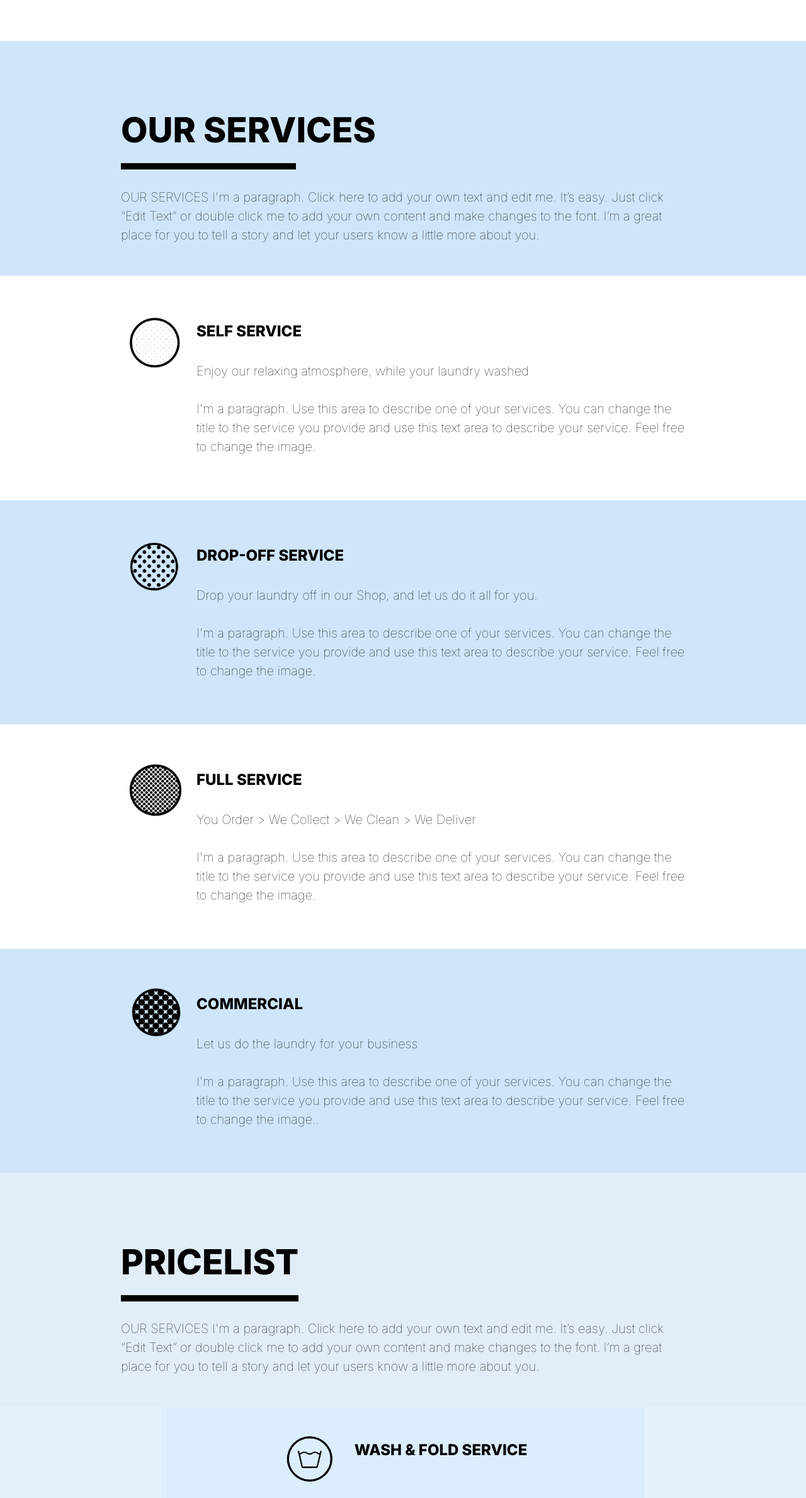
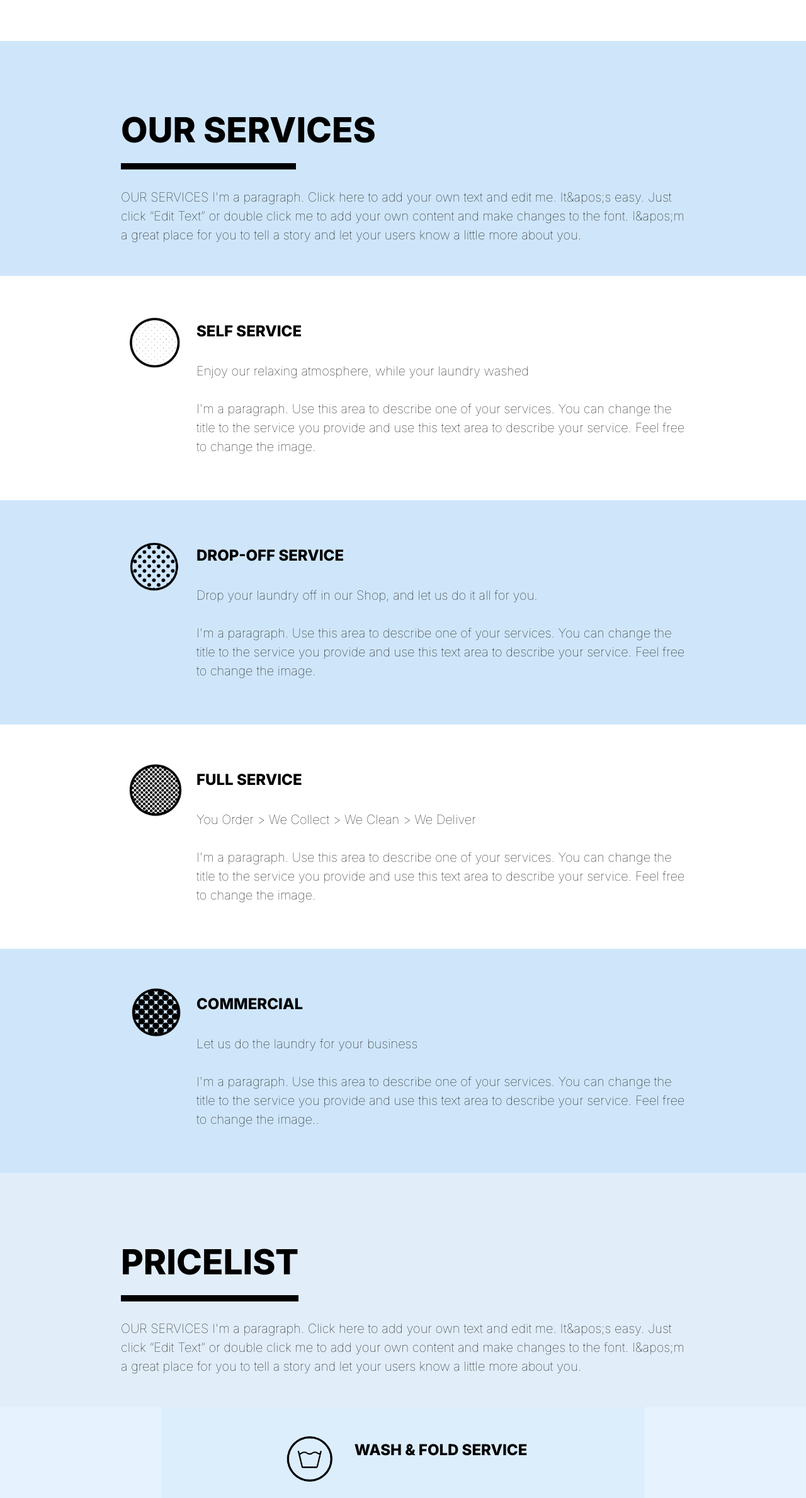
Before and after one commit to Mudusar204/cleanBin, a Next.js app: page / in a window 1280 px wide. Shown: the part 1077-3455 px from the top of the page at 63% size. Built offline with nearby package versions, Linux system fonts and the light colour scheme.

Commit message:
build fix

```diff
--- a/app/page.tsx
+++ b/app/page.tsx
@@ -123,8 +123,8 @@ export default function Home() {
           </p>
           <p className="text-[20px] font-thin mt-[50px]">
             OUR SERVICES I'm a paragraph. Click here to add your own text and
-            edit me. It’s easy. Just click “Edit Text” or double click me to add
-            your own content and make changes to the font. I’m a great place for
+            edit me. It{`&apos;`}s easy. Just click “Edit Text” or double click me to add
+            your own content and make changes to the font. I{`&apos;`}m a great place for
             you to tell a story and let your users know a little more about you.
           </p>
         </div>
@@ -135,6 +135,7 @@ export default function Home() {
             description={service.description}
             img={service.img}
             bg={service.bg}
+            key={index}
           />
         ))}
       </div>
@@ -149,8 +150,8 @@ export default function Home() {
           </p>
           <p className="text-[20px] font-thin mt-[50px]">
             OUR SERVICES I'm a paragraph. Click here to add your own text and
-            edit me. It’s easy. Just click “Edit Text” or double click me to add
-            your own content and make changes to the font. I’m a great place for
+            edit me. It{`&apos;`}s easy. Just click “Edit Text” or double click me to add
+            your own content and make changes to the font. I{`&apos;`}m a great place for
             you to tell a story and let your users know a little more about you.
           </p>
         </div>
@@ -166,6 +167,7 @@ export default function Home() {
               blousePrice={service.blouse}
               img={service.img}
               bg={service.bg}
+              key={index}
             />
           ))}
         </div>
```
